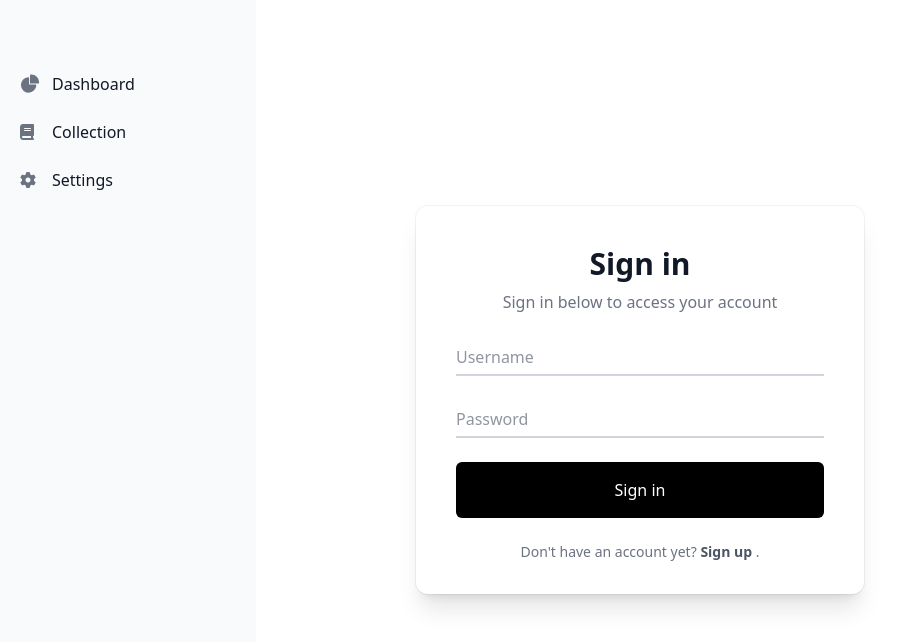
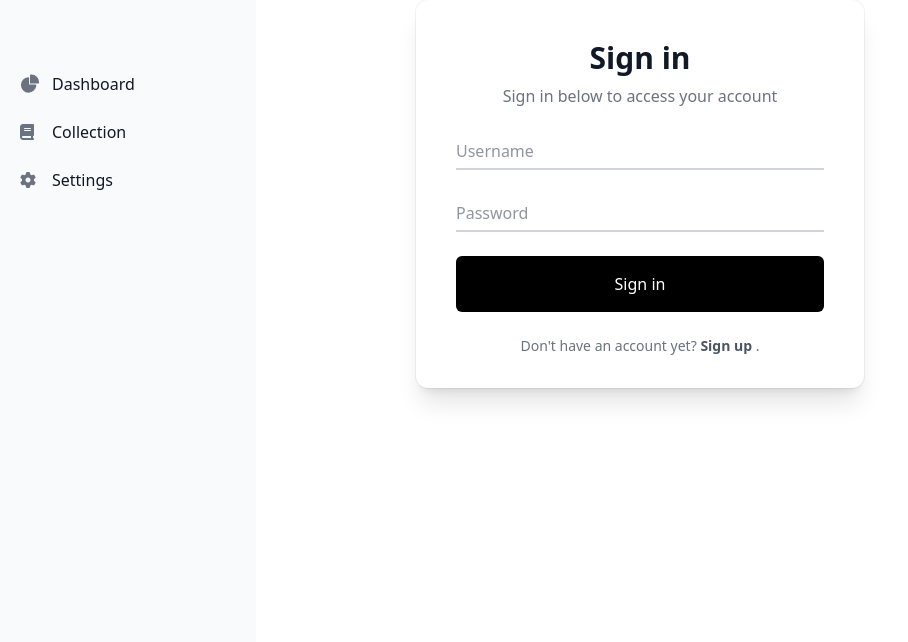
Before and after one commit to ftaskoski/ReadEase, a Vue app: page /login in a window 1280 px wide. Shown: the top 642 px of the page, without its empty margins (0-908 px from the left). Built offline with nearby package versions, Linux system fonts and the light colour scheme.

Commit message:
card ui change

```diff
--- a/src/components/Card.vue
+++ b/src/components/Card.vue
@@ -1,6 +1,6 @@
 <!-- Card.vue -->
 <template>
-    <div class="flex justify-center items-center h-screen">
+    <div class="flex ">
       <div class="relative mx-auto w-full max-w-md bg-white px-6 pt-10 pb-8 shadow-xl ring-1 ring-gray-900/5 sm:rounded-xl sm:px-10">
     <slot></slot>
       </div>
```
